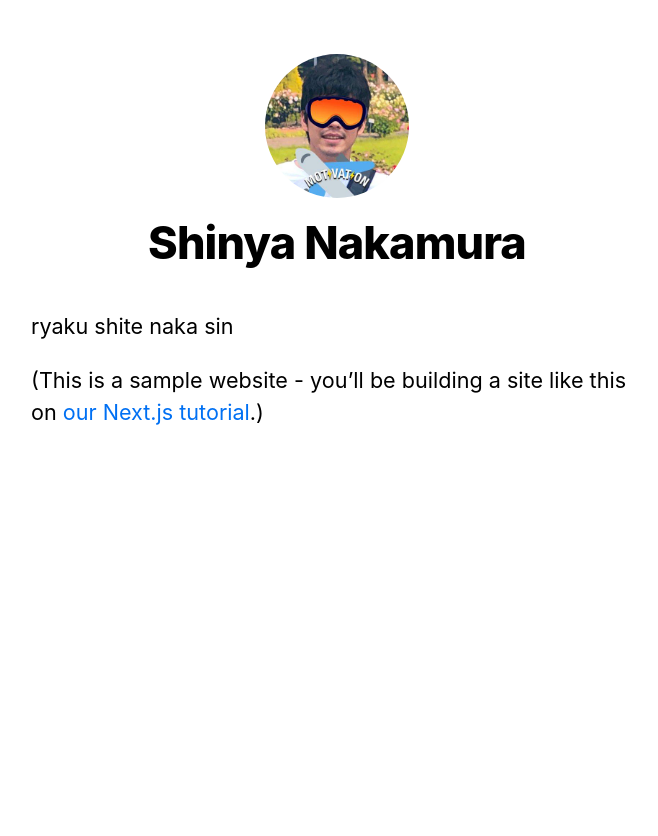
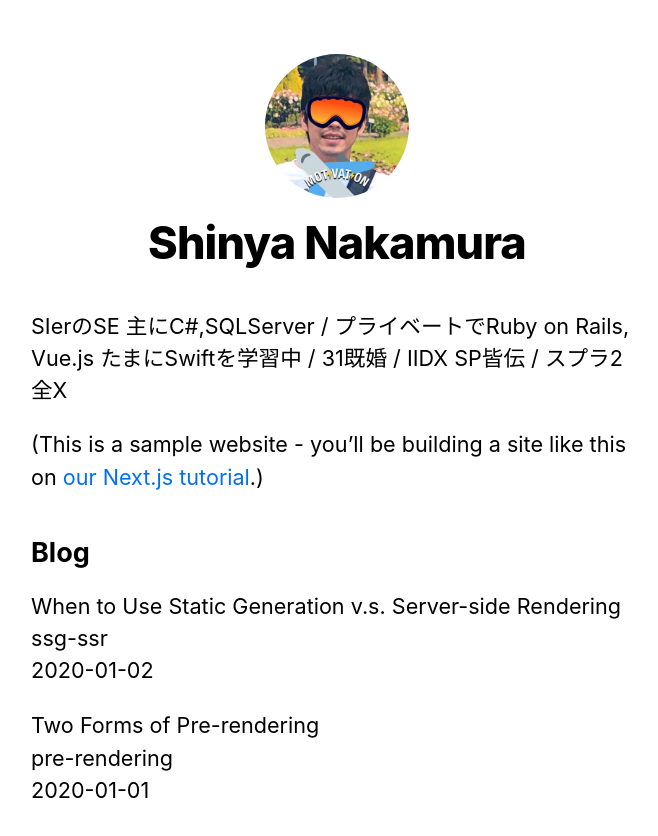
Before and after one commit to shin0825/nextjs-blog, a Next.js app: page / in a window 1280 px wide. Shown: the top 836 px of the page, without its empty margins (303-961 px from the left). Before the commit the page ends 800 px from the top, so only its background shows below. Built offline with nearby package versions, Linux system fonts and the light colour scheme.

Commit message:
next is "getStaticProps Details"

```diff
--- /dev/null
+++ b/lib/posts.js
@@ -0,0 +1,35 @@
+import fs from 'fs'
+import path from 'path'
+import matter from 'gray-matter'
+
+const postsDirectory = path.join(process.cwd(), 'posts')
+
+export function getSortedPostsData() {
+  // /posts　配下のファイル名を取得する
+  const fileNames = fs.readdirSync(postsDirectory)
+  const allPostsData = fileNames.map(fileName => {
+    // id を取得するためにファイル名から ".md" を削除する
+    const id = fileName.replace(/\.md$/, '')
+
+    // マークダウンファイルを文字列として読み取る
+    const fullPath = path.join(postsDirectory, fileName)
+    const fileContents = fs.readFileSync(fullPath, 'utf8')
+
+    // 投稿のメタデータ部分を解析するために gray-matter を使う
+    const matterResult = matter(fileContents)
+
+    // データを id と合わせる
+    return {
+      id,
+      ...matterResult.data
+    }
+  })
+  // 投稿を日付でソートする
+  return allPostsData.sort((a, b) => {
+    if (a.date < b.date) {
+      return 1
+    } else {
+      return -1
+    }
+  })
+}
--- a/package.json
+++ b/package.json
@@ -9,6 +9,7 @@
   },
   "dependencies": {
     "classnames": "^2.2.6",
+    "gray-matter": "^4.0.2",
     "next": "9.3.5",
     "react": "16.13.1",
     "react-dom": "16.13.1",
--- a/pages/index.js
+++ b/pages/index.js
@@ -1,20 +1,44 @@
 import Head from 'next/head'
 import Layout, { siteTitle } from '../components/layout'
 import utilStyles from '../styles/utils.module.css'
+import { getSortedPostsData } from '../lib/posts'
 
-export default function Home() {
+export async function getStaticProps() {
+  const allPostsData = getSortedPostsData()
+  return {
+    props: {
+      allPostsData
+    }
+  }
+}
+
+export default function Home({ allPostsData }) {
   return (
     <Layout home>
       <Head>
         <title>{siteTitle}</title>
       </Head>
       <section className={utilStyles.headingMd}>
-        <p>ryaku shite naka sin</p>
+        <p>SIerのSE 主にC#,SQLServer / プライベートでRuby on Rails, Vue.js たまにSwiftを学習中 / 31既婚 / IIDX SP皆伝 / スプラ2 全X</p>
         <p>
           (This is a sample website - you’ll be building a site like this on{' '}
           <a href="https://nextjs.org/learn">our Next.js tutorial</a>.)
         </p>
       </section>
+      <section className={`${utilStyles.headingMd} ${utilStyles.padding1px}`}>
+        <h2 className={utilStyles.headingLg}>Blog</h2>
+        <ul className={utilStyles.list}>
+          {allPostsData.map(({ id, date, title }) => (
+            <li className={utilStyles.listItem} key={id}>
+              {title}
+              <br />
+              {id}
+              <br />
+              {date}
+            </li>
+          ))}
+        </ul>
+      </section>
     </Layout>
   )
 }
--- /dev/null
+++ b/posts/pre-rendering.md
@@ -0,0 +1,11 @@
+---
+title: 'Two Forms of Pre-rendering'
+date: '2020-01-01'
+---
+
+Next.js has two forms of pre-rendering: **Static Generation** and **Server-side Rendering**. The difference is in **when** it generates the HTML for a page.
+
+- **Static Generation** is the pre-rendering method that generates the HTML at **build time**. The pre-rendered HTML is then _reused_ on each request.
+- **Server-side Rendering** is the pre-rendering method that generates the HTML on **each request**.
+
+Importantly, Next.j
--- /dev/null
+++ b/posts/ssg-ssr.md
@@ -0,0 +1,19 @@
+---
+title: 'When to Use Static Generation v.s. Server-side Rendering'
+date: '2020-01-02'
+---
+
+We recommend using **Static Generation** (with and without data) whenever possible because your page can be built once and served by CDN, which makes it much faster than having a server render the page on every request.
+
+You can use Static Generation for many types of pages, including:
+
+- Marketing pages
+- Blog posts
+- E-commerce product listings
+- Help and documentation
+
+You should ask yourself: "Can I pre-render this page **ahead** of a user's request?" If the answer is yes, then you should choose Static Generation.
+
+On the other hand, Static Generation is **not** a good idea if you cannot pre-render a page ahead of a user's request. Maybe your page shows frequently updated data, and the page content changes on every request.
+
+In that case, you can use **Server-Side Rendering**. It will be slower, but the pre-rendered page will always be up-to-date. Or you can skip pre-rendering and use client-side JavaScript to populate data.
```
Also changed, not shown: 1 other file (tests, documents, lock files or other folders).
